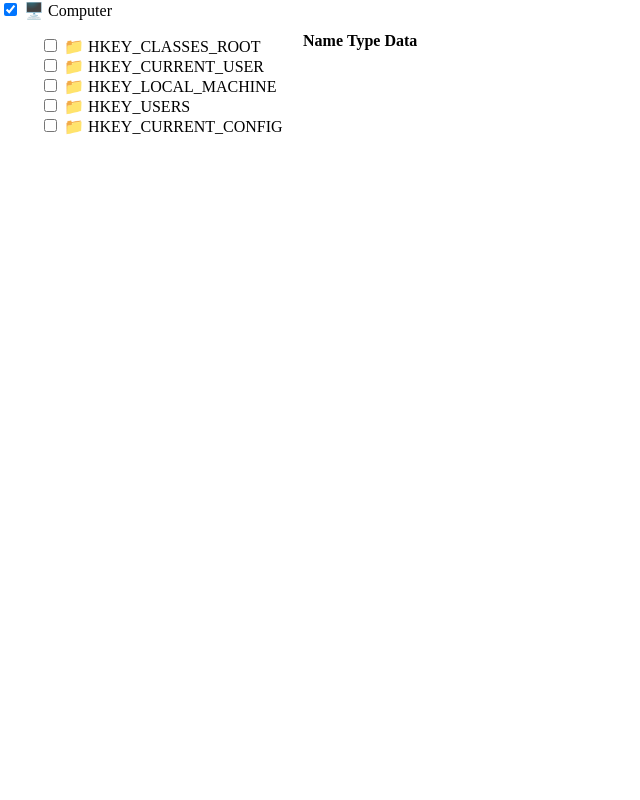
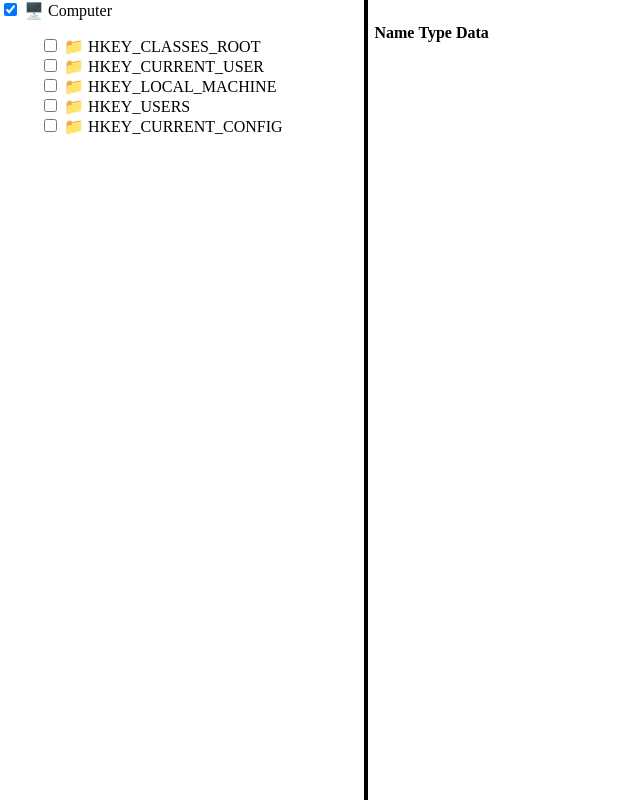
Before and after one commit to RotaruSebastian/PythonRegEdit, a Flask app: page / in a window 1280 px wide. Shown: the whole page, without its empty margins (0-640 px from the left). Run offline with Flask 2, Linux system fonts and the light colour scheme; lists and menus that the app fills with data are empty.

Commit message:
resizable panels

```diff
--- a/static/script.js
+++ b/static/script.js
@@ -5,6 +5,29 @@ main_keys = {
     3: 'HKEY_CURRENT_USER',
     4: 'HKEY_CURRENT_CONFIG'
 }
+// Resize
+let handler = document.querySelector('.handler');
+let wrapper = handler.closest('.container');
+let sidenavController = wrapper.querySelector('#sidenav');
+let isHandlerDragging = false;
+document.addEventListener('mousedown', function(e) {
+    if (e.target === handler) {
+    isHandlerDragging = true;
+    }
+});
+document.addEventListener('mousemove', function(e) {
+    if (!isHandlerDragging) {
+        return false;
+    }
+    let containerOffsetLeft = wrapper.offsetLeft;
+    let pointerRelativeX = e.clientX - containerOffsetLeft;
+    let boxAminWidth = 150;
+    sidenavController.style.width = (Math.max(boxAminWidth, pointerRelativeX - 8)) + 'px';
+    sidenavController.style.flexGrow = '0';
+});
+document.addEventListener('mouseup', function(e) {
+    isHandlerDragging = false;
+});
 // Main panel
 function select_key(id) {
     let h = document.getElementById("key_name");
--- a/static/style.css
+++ b/static/style.css
@@ -1,24 +1,49 @@
 *{
     white-space: nowrap;
+}
+
+html, body {
+    margin: 0;
+    height: 100vh;
+    overflow: hidden;
 }
 
 #main_keys {
     visibility: visible;
 }
 
-.sidenav {
-    height: 100%;
-    width: 300px;
-    position: fixed;
-    overflow: scroll;
-    z-index: 1;
-    top: 0;
-    left: 0;
+.container {
+    display: flex;
 }
 
-.main {
-    left: 300px;
-    position: fixed;
+.compartment {
+    box-sizing: border-box;
+    height: 100vh;
+    overflow: scroll;
+}
+
+#sidenav {
+    flex: 1 1 auto;
+}
+
+#main {
+    flex: 10 1 auto;
+}
+
+.handler {
+    width: 10px;
+    padding: 0;
+    cursor: ew-resize;
+    flex: 0 0 auto;
+}
+
+.handler::before {
+    content: '';
+    display: block;
+    width: 4px;
+    height: 100vh;
+    background: black;
+    margin: 0 auto;
 }
 
 ul {
--- a/templates/index.html
+++ b/templates/index.html
@@ -9,25 +9,8 @@
     <script type="text/javascript" src="https://ajax.googleapis.com/ajax/libs/jquery/3.6.0/jquery.min.js"></script>
 </head>
 <body>
-<div class="main">
-    <h4 id="key_name" data-parent=""></h4>
-{#    <button onclick="new_key()">New Key</button>#}
-{#    <button onclick="new_value()">New Value</button>#}
-{#    <button onclick="rename_key()">Rename</button>#}
-{#    <button onclick="rename_value()">Rename Value</button>#}
-{#    <button onclick="edit_value()">Edit Value</button>#}
-{#    <button onclick="delete_key()">Delete Key</button>#}
-{#    <button onclick="delete_value()">Delete Value</button>#}
-{#    <button onclick="find()">Find</button>#}
-    <table>
-        <tr id="selected_key">
-            <th><div>Name</div></th>
-            <th><div>Type</div></th>
-            <th><div>Data</div></th>
-        </tr>
-    </table>
-</div>
-<div class="sidenav">
+<div class="container">
+    <div id="sidenav" class="compartment">
         <input type="checkbox" id="Computer" checked onclick="computer()">
         <label for="Computer" id="Computer_label"> 🖥️ Computer</label>
         <div id="main_keys">
@@ -65,6 +48,26 @@
             </ul>
         </div>
     </div>
+    <div class="handler"></div>
+    <div id="main" class="compartment">
+        <h4 id="key_name" data-parent=""></h4>
+        {#    <button onclick="new_key()">New Key</button>#}
+        {#    <button onclick="new_value()">New Value</button>#}
+        {#    <button onclick="rename_key()">Rename</button>#}
+        {#    <button onclick="rename_value()">Rename Value</button>#}
+        {#    <button onclick="edit_value()">Edit Value</button>#}
+        {#    <button onclick="delete_key()">Delete Key</button>#}
+        {#    <button onclick="delete_value()">Delete Value</button>#}
+        {#    <button onclick="find()">Find</button>#}
+        <table>
+            <tr id="selected_key">
+                <th><div>Name</div></th>
+                <th><div>Type</div></th>
+                <th><div>Data</div></th>
+            </tr>
+        </table>
+    </div>
+</div>
 <script type="text/javascript" src="../static/script.js"></script>
 </body>
 </html>
```
Lines whose indentation alone changed are shown as unchanged.
